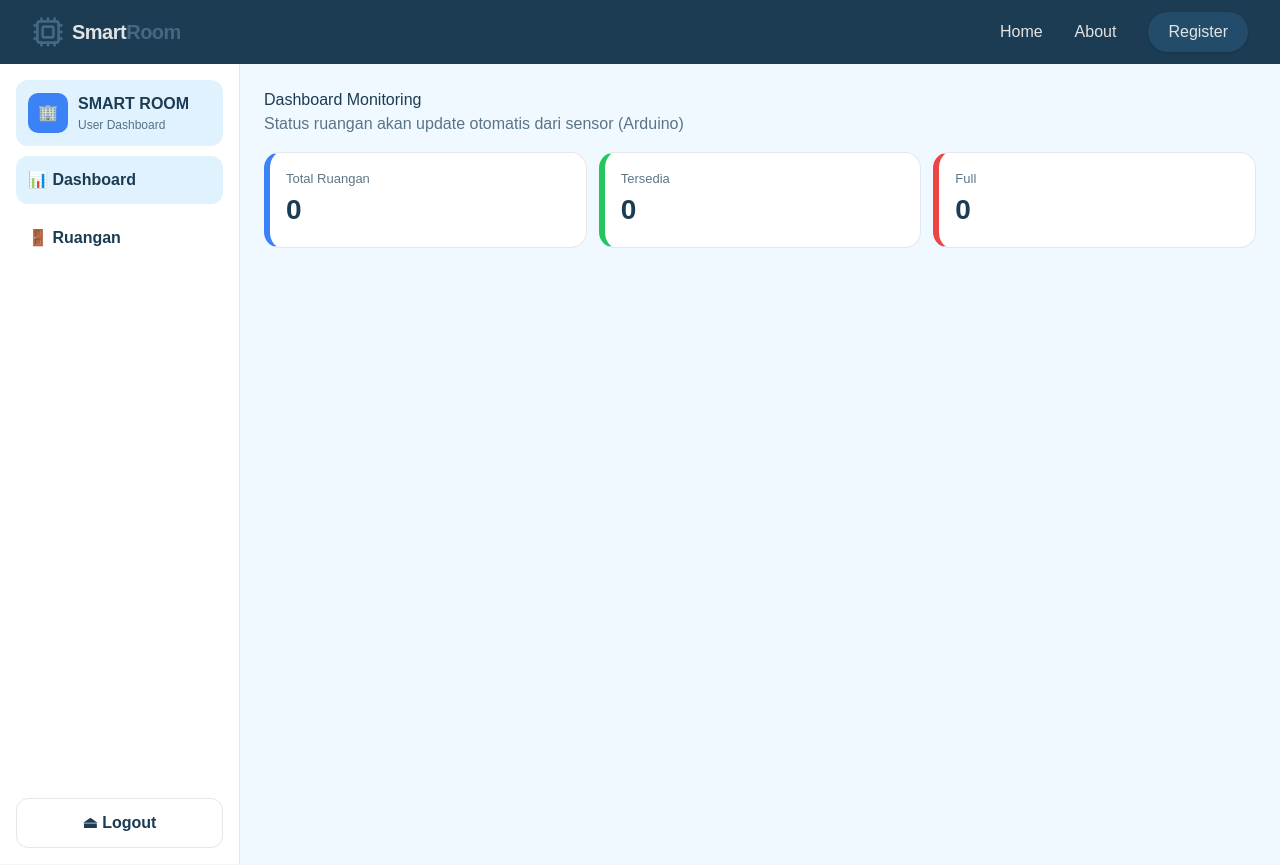
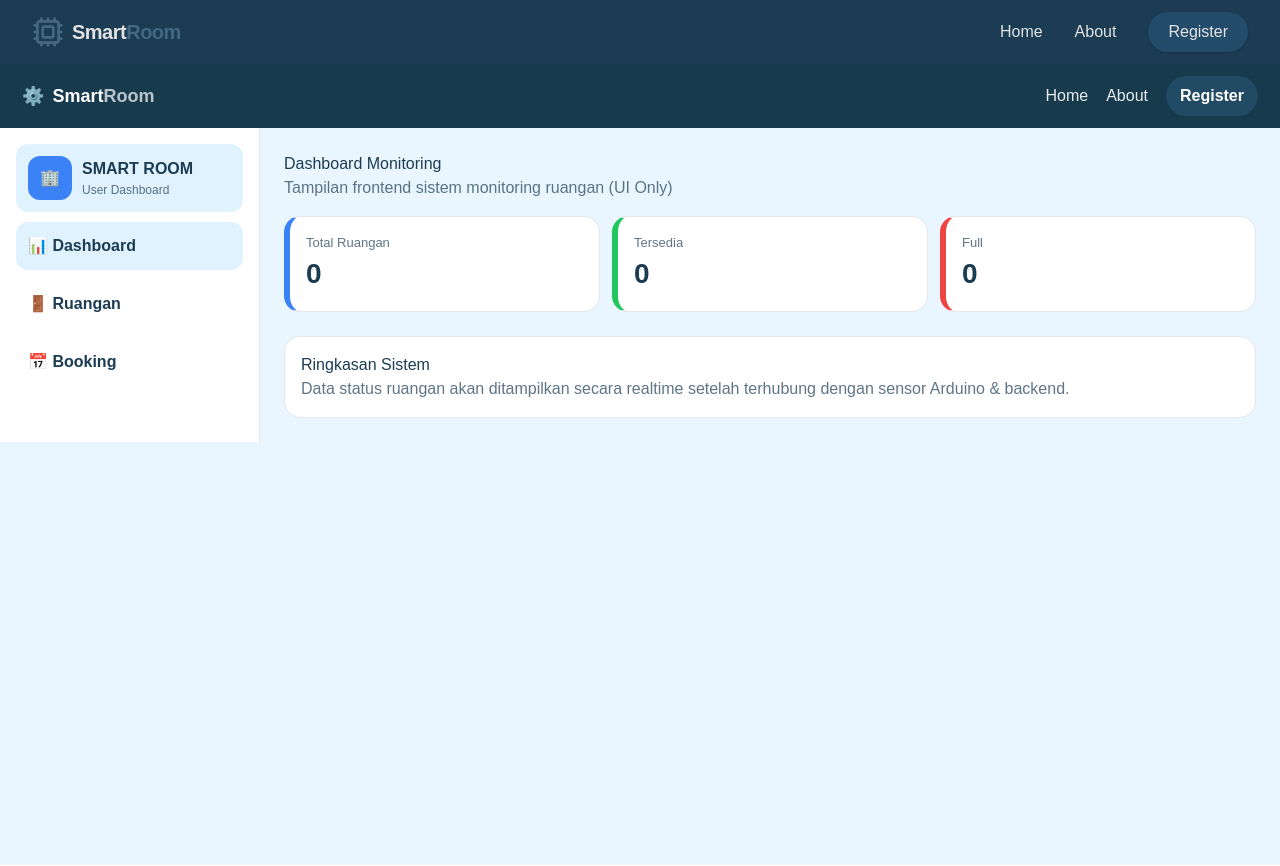
Before and after one commit to E-PPAW-TI503P-2025/PROJECT_KEL1_BODYSENSOR, a Next.js app in the folder app/: page /dashboard in a window 1280 px wide. Shown: the top 866 px of the page. Built offline with nearby package versions, Linux system fonts and the light colour scheme.

Commit message:
update dasboard user tambah fitur booking

```diff
--- a/app/app/dashboard/page.tsx
+++ b/app/app/dashboard/page.tsx
@@ -1,28 +1,64 @@
 "use client";
-import React, { useState } from "react";
+import React, { useMemo, useState } from "react";
 
-/** ===== Type Data (REAL DATA NANTI DARI BACKEND / ARDUINO) ===== */
+/** ===== Types (SIAP UNTUK DATA REAL NANTI) ===== */
 type Room = {
   id: number;
   name: string;
-  status: "FULL" | "TERSEDIA";
+  deviceId?: string | null;
+  isOccupied?: boolean;
+  lastMotion?: string | null;
 };
 
-export default function DashboardUI() {
-  /** 🔥 DATA KOSONG DULU */
-  const [rooms, setRooms] = useState<Room[]>([]);
-  const [tab, setTab] = useState<"dashboard" | "rooms">("dashboard");
+type Booking = {
+  id: number;
+  roomId: number;
+  startTime: string;
+  endTime: string;
+  room?: { id: number; name: string };
+};
 
-  /** 🔢 Statistik (AMAN walau data kosong) */
+type Tab = "dashboard" | "rooms" | "booking";
+
+export default function DashboardPage() {
+  /** ===== STATE (KOSONG DULU – UI ONLY) ===== */
+  const [tab, setTab] = useState<Tab>("dashboard");
+  const [rooms] = useState<Room[]>([]);
+  const [bookings] = useState<Booking[]>([]);
+  const [error] = useState<string | null>(null);
+
+  const [selectedRoomId, setSelectedRoomId] = useState<number | "">("");
+  const [startTime, setStartTime] = useState("");
+  const [endTime, setEndTime] = useState("");
+
+  /** ===== Derived Stats (AMAN walau kosong) ===== */
   const total = rooms.length;
-  const full = rooms.filter((r) => r.status === "FULL").length;
-  const available = total - full;
+  const full = useMemo(() => rooms.filter((r) => r.isOccupied).length, [rooms]);
+  const available = Math.max(total - full, 0);
+
+  const availableRooms = useMemo(
+    () => rooms.filter((r) => !r.isOccupied),
+    [rooms]
+  );
 
   return (
     <div style={styles.page}>
-      {/* ===== Sidebar ===== */}
+      {/* ===== TOP BAR ===== */}
+      <header style={styles.topbar}>
+        <div style={styles.topbrand}>
+          ⚙️ <b>Smart<span style={{ opacity: 0.7 }}>Room</span></b>
+        </div>
+        <nav style={styles.topnav}>
+          <span style={styles.toplink}>Home</span>
+          <span style={styles.toplink}>About</span>
+          <button style={styles.topbtn}>Register</button>
+        </nav>
+      </header>
+
+      <div style={styles.body}>
+        {/* ===== SIDEBAR ===== */}
         <aside style={styles.sidebar}>
-        <div style={styles.brand}>
+          <div style={styles.brandBox}>
             <div style={styles.logo}>🏢</div>
             <div>
               <b>SMART ROOM</b>
@@ -36,53 +72,99 @@ export default function DashboardUI() {
           <button style={menuBtn(tab === "rooms")} onClick={() => setTab("rooms")}>
             🚪 Ruangan
           </button>
-
-        <div style={{ flex: 1 }} />
-
-        <button style={styles.logout}>⏏ Logout</button>
+          <button style={menuBtn(tab === "booking")} onClick={() => setTab("booking")}>
+            📅 Booking
+          </button>
         </aside>
 
-      {/* ===== Main ===== */}
+        {/* ===== MAIN ===== */}
         <main style={styles.main}>
           <h1 style={{ margin: 0 }}>Dashboard Monitoring</h1>
           <p style={{ opacity: 0.7 }}>
-          Status ruangan akan update otomatis dari sensor (Arduino)
+            Tampilan frontend sistem monitoring ruangan (UI Only)
           </p>
 
-        {/* ===== Cards ===== */}
+          {error && (
+            <div style={styles.alert}>
+              <b>Error:</b> {error}
+            </div>
+          )}
+
+          {/* ===== STAT CARDS ===== */}
           <section style={styles.cards}>
             <Stat title="Total Ruangan" value={total} />
             <Stat title="Tersedia" value={available} color="#22c55e" />
             <Stat title="Full" value={full} color="#ef4444" />
           </section>
 
-        {/* ===== Content ===== */}
+          {/* ===== DASHBOARD ===== */}
+          {tab === "dashboard" && (
+            <section style={styles.panel}>
+              <h2>Ringkasan Sistem</h2>
+              <p style={{ opacity: 0.7 }}>
+                Data status ruangan akan ditampilkan secara realtime setelah
+                terhubung dengan sensor Arduino & backend.
+              </p>
+            </section>
+          )}
+
+          {/* ===== ROOMS ===== */}
           {tab === "rooms" && (
             <section style={styles.panel}>
               <h2>Daftar Ruangan</h2>
+              <p style={{ opacity: 0.6 }}>
+                ⏳ Data ruangan belum tersedia (menunggu integrasi backend)
+              </p>
+            </section>
+          )}
 
-            {rooms.length === 0 ? (
+          {/* ===== BOOKING ===== */}
+          {tab === "booking" && (
+            <div style={styles.bookingGrid}>
+              <section style={styles.panel}>
+                <h2>Booking Ruangan</h2>
+
+                <label style={styles.label}>Ruangan</label>
+                <select style={styles.input} disabled>
+                  <option>Belum ada data ruangan</option>
+                </select>
+
+                <label style={styles.label}>Start Time</label>
+                <input
+                  type="datetime-local"
+                  style={styles.input}
+                  value={startTime}
+                  onChange={(e) => setStartTime(e.target.value)}
+                />
+
+                <label style={styles.label}>End Time</label>
+                <input
+                  type="datetime-local"
+                  style={styles.input}
+                  value={endTime}
+                  onChange={(e) => setEndTime(e.target.value)}
+                />
+
+                <button style={styles.submitBtn} disabled>
+                  Booking (Nonaktif)
+                </button>
+              </section>
+
+              <section style={styles.panel}>
+                <h2>History Booking</h2>
                 <p style={{ opacity: 0.6 }}>
-                ⏳ Menunggu data dari sistem monitoring ruangan...
+                  Belum ada data booking.
                 </p>
-            ) : (
-              <div style={styles.roomGrid}>
-                {rooms.map((room) => (
-                  <div key={room.id} style={styles.roomCard}>
-                    <b>{room.name}</b>
-                    <span style={badge(room.status)}>{room.status}</span>
-                  </div>
-                ))}
+              </section>
             </div>
           )}
-          </section>
-        )}
         </main>
+      </div>
     </div>
   );
 }
 
-/** ===== Components ===== */
+/** ===== UI HELPERS ===== */
 function Stat({ title, value, color = "#3b82f6" }: any) {
   return (
     <div style={{ ...styles.statCard, borderLeft: `6px solid ${color}` }}>
@@ -104,27 +186,30 @@ function menuBtn(active: boolean): React.CSSProperties {
   };
 }
 
-function badge(status: "FULL" | "TERSEDIA"): React.CSSProperties {
-  return {
-    padding: "6px 12px",
+/** ===== STYLES ===== */
+const styles: Record<string, React.CSSProperties> = {
+  page: { minHeight: "100vh", background: "#eaf6ff" },
+  topbar: {
+    height: 64,
+    background: "#183a4d",
+    color: "#fff",
+    display: "flex",
+    justifyContent: "space-between",
+    alignItems: "center",
+    padding: "0 22px",
+  },
+  topbrand: { display: "flex", alignItems: "center", gap: 8, fontSize: 18 },
+  topnav: { display: "flex", alignItems: "center", gap: 18 },
+  toplink: { cursor: "pointer", opacity: 0.9 },
+  topbtn: {
+    padding: "8px 14px",
     borderRadius: 999,
-    fontSize: 12,
-    fontWeight: 800,
-    background: status === "FULL" ? "#fee2e2" : "#dcfce7",
-    color: status === "FULL" ? "#991b1b" : "#166534",
-    marginTop: 8,
-    display: "inline-block",
-  };
-}
-
-/** ===== Styles ===== */
-const styles: Record<string, React.CSSProperties> = {
-  page: {
-    display: "grid",
-    gridTemplateColumns: "240px 1fr",
-    minHeight: "100vh",
-    background: "#f0f9ff",
+    border: "none",
+    background: "#214b64",
+    color: "#fff",
+    fontWeight: 700,
   },
+  body: { display: "grid", gridTemplateColumns: "260px 1fr" },
   sidebar: {
     background: "#fff",
     padding: 16,
@@ -133,7 +218,7 @@ const styles: Record<string, React.CSSProperties> = {
     gap: 10,
     borderRight: "1px solid #e5e7eb",
   },
-  brand: {
+  brandBox: {
     display: "flex",
     gap: 10,
     alignItems: "center",
@@ -142,21 +227,13 @@ const styles: Record<string, React.CSSProperties> = {
     background: "#e0f2fe",
   },
   logo: {
-    width: 40,
-    height: 40,
-    borderRadius: 10,
+    width: 44,
+    height: 44,
+    borderRadius: 12,
     background: "#3b82f6",
     color: "#fff",
     display: "grid",
     placeItems: "center",
-  },
-  logout: {
-    padding: 12,
-    borderRadius: 12,
-    border: "1px solid #e5e7eb",
-    background: "#fff",
-    fontWeight: 700,
-    cursor: "pointer",
   },
   main: { padding: 24 },
   cards: {
@@ -178,16 +255,21 @@ const styles: Record<string, React.CSSProperties> = {
     borderRadius: 16,
     border: "1px solid #e5e7eb",
   },
-  roomGrid: {
+  bookingGrid: {
     display: "grid",
-    gridTemplateColumns: "repeat(auto-fit, minmax(200px, 1fr))",
+    gridTemplateColumns: "1fr 1fr",
     gap: 12,
+  },
+  label: { fontSize: 12, marginTop: 10, fontWeight: 700 },
+  input: { width: "100%", padding: 10, borderRadius: 12, border: "1px solid #e5e7eb" },
+  submitBtn: {
     marginTop: 12,
-  },
-  roomCard: {
-    border: "1px solid #e5e7eb",
-    borderRadius: 14,
-    padding: 14,
-    background: "#f8fafc",
+    width: "100%",
+    padding: 12,
+    borderRadius: 12,
+    border: "none",
+    background: "#9ca3af",
+    color: "#fff",
+    fontWeight: 800,
   },
 };
```
Lines whose indentation alone changed are shown as unchanged.
